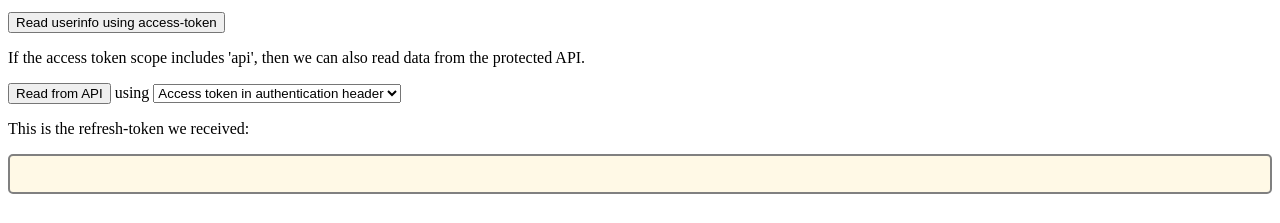
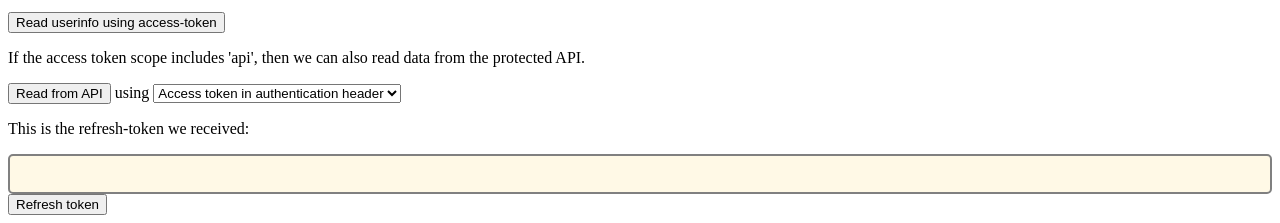
Before and after one commit to michaelvl/oidc-oauth2-workshop, a Flask app: template client/app/templates/token.html in a window 1280 px wide. Shown: the part 652-875 px from the top of the page. Before the commit the page ends 846 px from the top, so only its background shows below. Run offline with Flask 2, Linux system fonts and the light colour scheme; the template is opened without the code that fills it, so the values that code supplies are empty.

Commit message:
Add token refresh to client

```diff
--- a/client/app/app.py
+++ b/client/app/app.py
@@ -150,5 +150,43 @@ def read_api():
     return flask.render_template('read-api.html', access_token=access_token,
                                  api_data=json_pretty_print(response_json))
 
+@app.route('/refresh-token', methods=['POST'])
+def refresh_token():
+    req = flask.request
+    refresh_token = req.form.get('refreshtoken')
+    log.info('Refresh token, refresh-token: {}'.format(refresh_token))
+
+    data = {'refresh_token': refresh_token,
+            'grant_type': 'refresh_token'}
+    headers = {'Authorization': 'Basic '+encode_client_creds(client_id, client_secret),
+               'Content-type': 'application/x-www-form-urlencoded'}
+
+    log.info("Refresh token from url: '{}'".format(oauth2_token_url))
+    response = requests.post(oauth2_token_url, data=data, headers=headers)
+
+    if response.status_code != 200:
+        return 'Failed with status {}: {}'.format(response.status_code, response.text)
+
+    response_json = response.json()
+    for token_type in ['id_token', 'access_token', 'refresh_token']:
+        if token_type in response_json:
+            log.info("Got {} token '{}'".format(token_type, response_json[token_type]))
+
+    id_token = response_json['id_token']
+    access_token = response_json['access_token']
+    if 'refresh_token' in response_json:
+        refresh_token = response_json['refresh_token']
+
+    token_pub_jwk_json = token_get_jwk(id_token)
+    token_pub_jwk = JsonWebKey.import_key(token_pub_jwk_json)
+
+    claims = jwt.decode(id_token, token_pub_jwk)
+
+    return flask.render_template('token.html',
+                                 id_token=id_token,
+                                 id_token_parsed=json_pretty_print(claims),
+                                 access_token=access_token,
+                                 refresh_token=refresh_token)
+
 if __name__ == '__main__':
     app.run(host='0.0.0.0', port=app_port)
--- a/client/app/templates/token.html
+++ b/client/app/templates/token.html
@@ -77,5 +77,13 @@
     <p>This is the refresh-token we received:</p>
     <div class="framed"><p>{{refresh_token}}</p></div>
 
+    <form action="/refresh-token" method="post">
+      <input type="hidden" name="accesstoken" value="{{access_token}}">
+      <input type="hidden" name="refreshtoken" value="{{refresh_token}}">
+      <div class="row">
+	<button type="submit">Refresh token</button>
+      </div>
+    </form>
+
   </body>
 </html>
```
